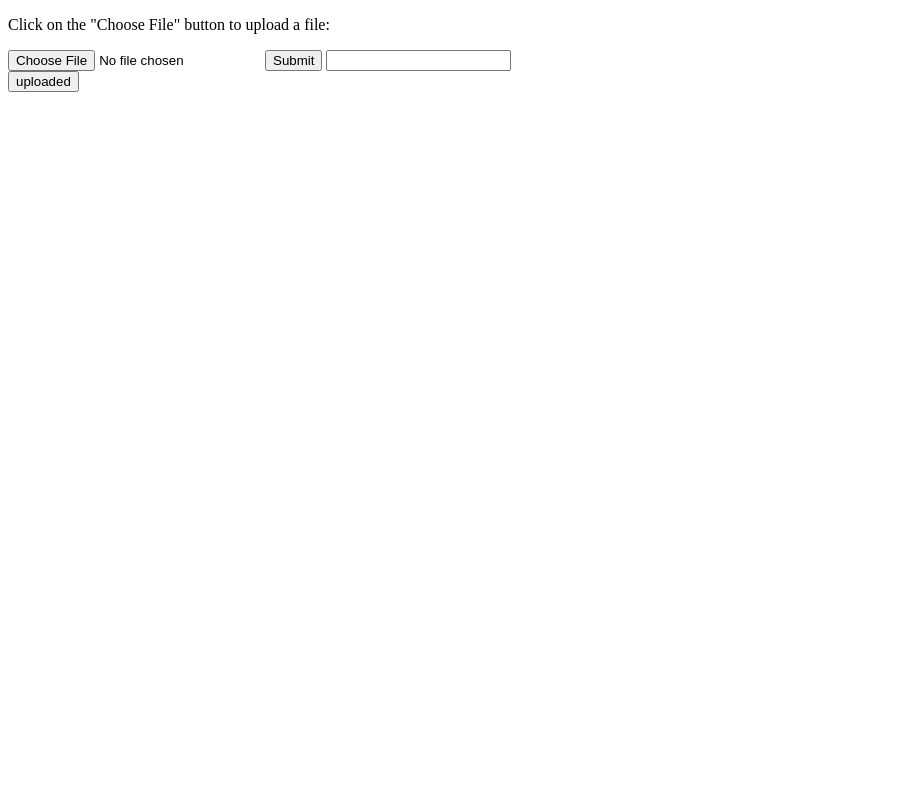
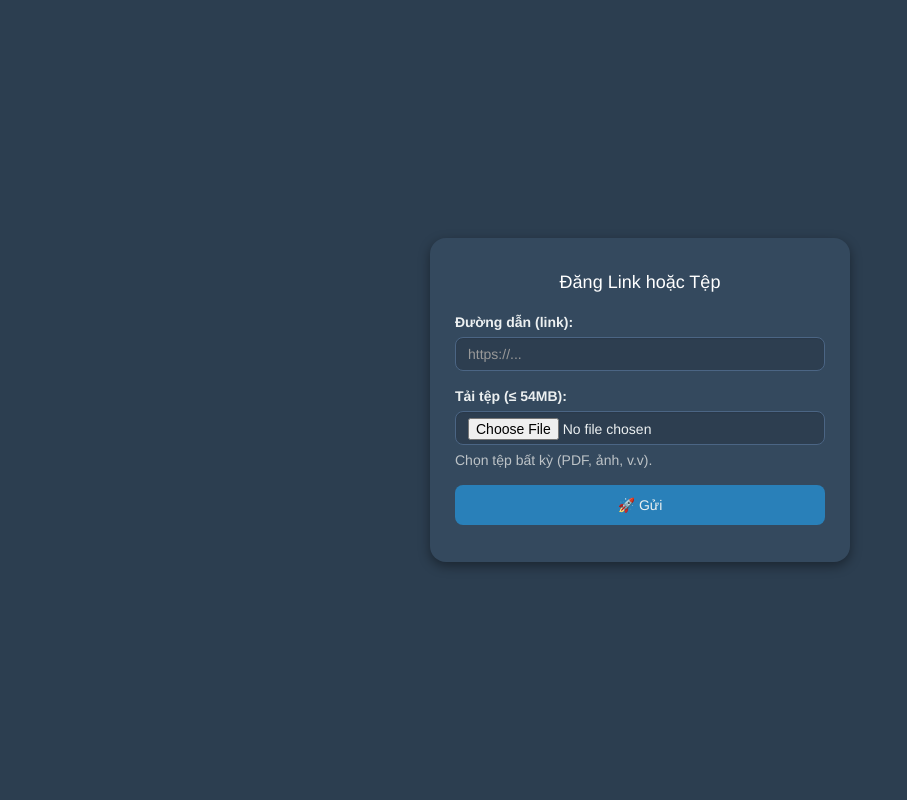
Before and after one commit to Visionluxx/uploadFileWeb, a Flask app: page / in a window 1280 px wide. Shown: the whole page, without its empty margins (0-907 px from the left). Run offline with Flask 3, Linux system fonts and the light colour scheme; some libraries are stand-ins or nearby versions.

Commit message:
Update UploadFile.html

```diff
--- a/template/UploadFile.html
+++ b/template/UploadFile.html
@@ -1,17 +1,121 @@
 <!DOCTYPE html>
-<html>
+<html lang="en">
+<head>
+  <meta charset="UTF-8">
+  <title>Đăng Link hoặc File</title>
+  <meta name="viewport" content="width=device-width, initial-scale=1">
+  <!-- Bootstrap 3 CDN -->
+  <link rel="stylesheet" href="https://maxcdn.bootstrapcdn.com/bootstrap/3.4.1/css/bootstrap.min.css">
+
+  <style>
+    body, html {
+      height: 100%;
+      background-color: #2c3e50;
+      color: #ecf0f1;
+    }
+
+    .center-box {
+      height: 100%;
+      display: flex;
+      align-items: center;
+      justify-content: center;
+    }
+
+    .upload-form {
+      max-width: 420px;
+      width: 100%;
+      padding: 25px;
+      background: #34495e;
+      border-radius: 16px;
+      box-shadow: 0 4px 12px rgba(0, 0, 0, 0.4);
+    }
+
+    .upload-form h4 {
+      margin-bottom: 20px;
+      color: #ffffff;
+    }
+
+    .form-control {
+      background-color: #2d3e50;
+      color: #ecf0f1;
+      border: 1px solid #4b6584;
+      border-radius: 8px;
+    }
+
+    .form-control:focus {
+      background-color: #2d3e50;
+      border-color: #5dade2;
+      box-shadow: none;
+    }
+
+    .btn-custom {
+      background-color: #2980b9;
+      border: none;
+      border-radius: 8px;
+      padding: 10px;
+    }
+
+    .btn-custom:hover {
+      background-color: #3498db;
+    }
+
+    .help-block,
+    #message {
+      color: #bdc3c7;
+    }
+
+    #message.text-danger {
+      color: #e74c3c;
+    }
+
+    #message.text-success {
+      color: #2ecc71;
+    }
+  </style>
+</head>
 <body>
 
-<p>Click on the "Choose File" button to upload a file:</p>
+<div class="container center-box">
+  <form class="upload-form" id="uploadForm">
+    <h4 class="text-center"> Đăng Link hoặc Tệp</h4>
 
-<form action="#", method="post", enctype="multipart/form-data">
-  <input type="file" id="uploadedFile" name="uploadedFile" >
-  <input type="submit">
-  <input type="text" id="uploadLink" name="uploadLink">
-</form>
+    <div class="form-group">
+      <label for="link"> Đường dẫn (link):</label>
+      <input type="url" class="form-control" id="link" placeholder="https://..." name="link">
+    </div>
 
-<button onclick="location.href = '/uploaded'">uploaded</button>
+    <div class="form-group">
+      <label for="file"> Tải tệp (≤ 54MB):</label>
+      <input type="file" class="form-control" id="file" name="file">
+      <p class="help-block">Chọn tệp bất kỳ (PDF, ảnh, v.v).</p>
+    </div>
 
+    <button type="submit" class="btn btn-custom btn-block">🚀 Gửi</button>
+    <div id="message" class="text-center" style="margin-top: 12px;"></div>
+  </form>
+</div>
+
+<!-- Bootstrap + jQuery -->
+<script src="https://ajax.googleapis.com/ajax/libs/jquery/1.12.4/jquery.min.js"></script>
+<script src="https://maxcdn.bootstrapcdn.com/bootstrap/3.4.1/js/bootstrap.min.js"></script>
+
+<script>
+  const MAX_FILE_SIZE = 54 * 1024 * 1024;
+
+  $('#uploadForm').on('submit', function(e) {
+    e.preventDefault();
+    const fileInput = $('#file')[0].files[0];
+    const message = $('#message');
+    message.removeClass('text-danger text-success').text('');
+
+    if (fileInput && fileInput.size > MAX_FILE_SIZE) {
+      message.addClass('text-danger').text('❌ Tệp quá lớn! Chỉ hỗ trợ ≤ 54MB.');
+      return;
+    }
+
+    message.addClass('text-success').text('✅ Gửi thành công (mô phỏng)');
+  });
+</script>
 
 </body>
 </html>
```
